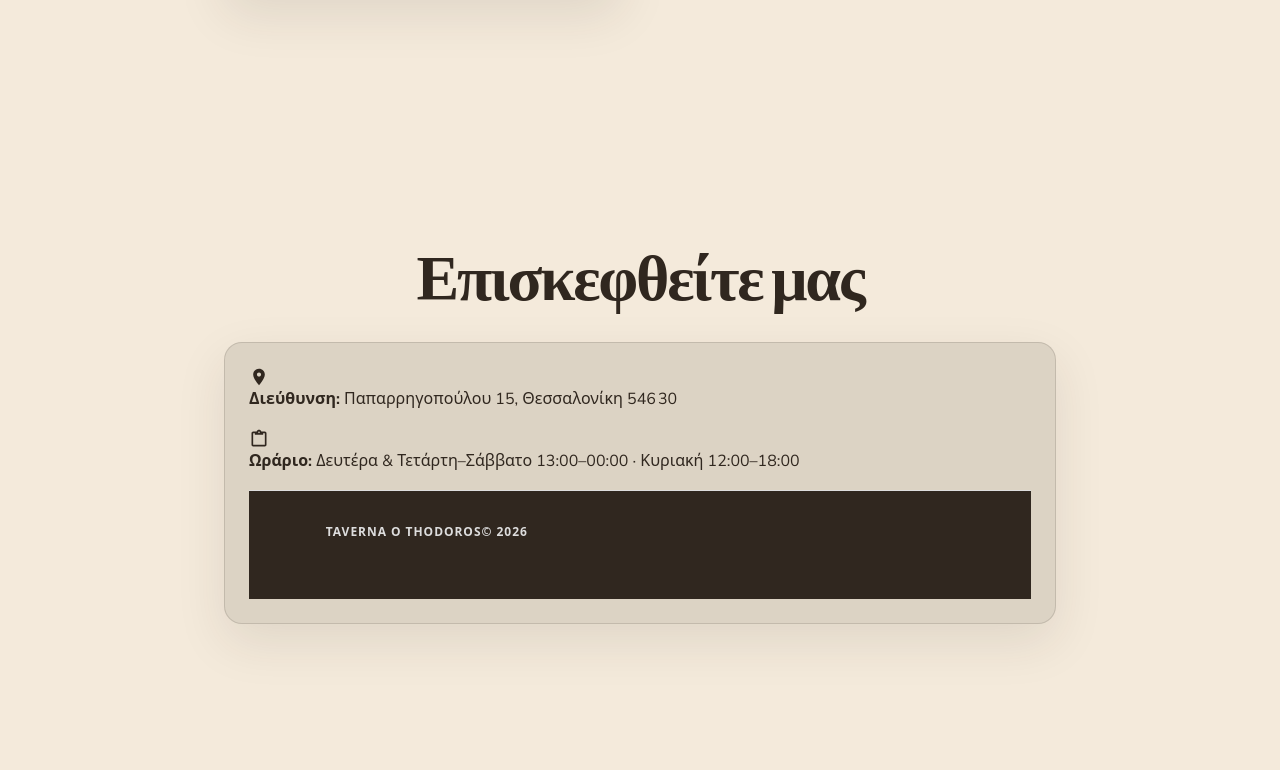
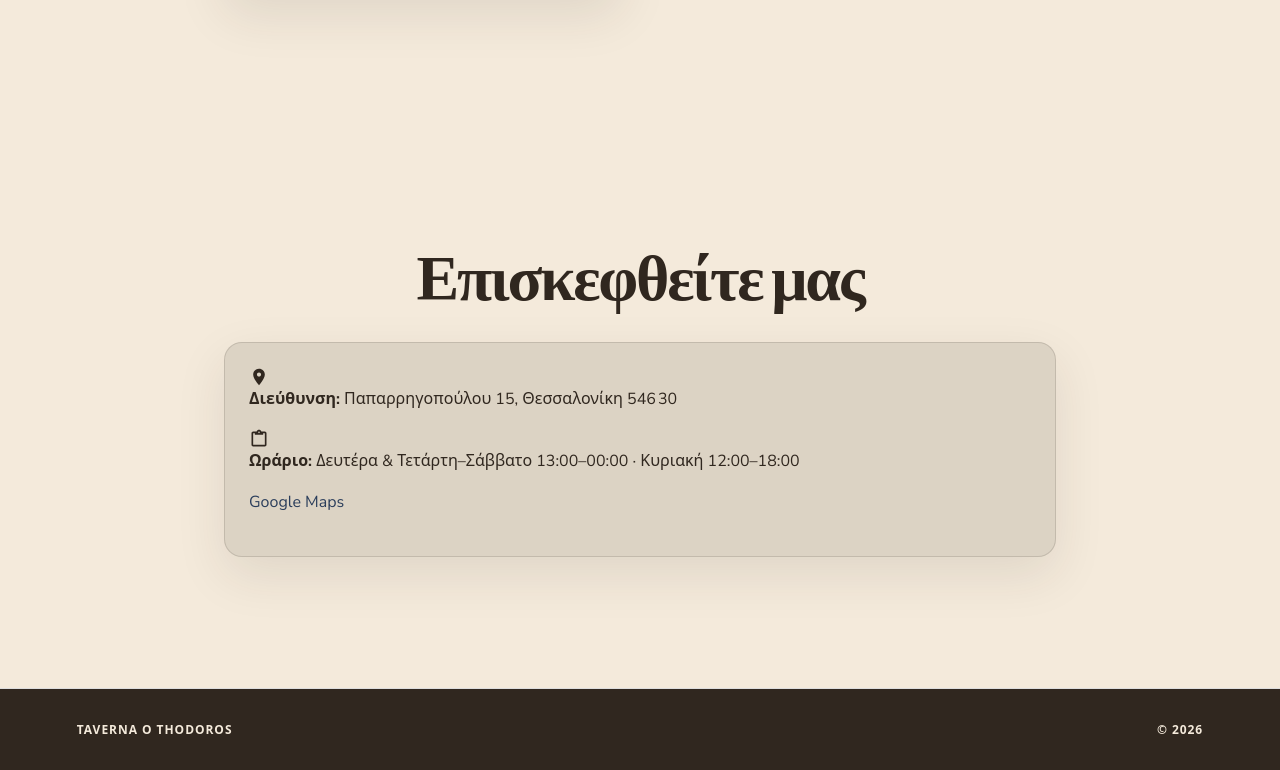
Before and after one commit to manosake21/taverna-o-thodoros-demo, a plain HTML site: page index.html in a window 1280 px wide. Shown: the part 1115-1885 px from the top of the page. Drawn offline with nearby package versions, Linux system fonts and the light colour scheme.

Commit message:
fix: close truncated HTML structures and dead anchors

```diff
--- a/index.html
+++ b/index.html
@@ -243,4 +243,4 @@ html{scroll-padding-top:5rem} body{overflow-x:hidden;text-wrap:pretty} a,button{
       <p><svg class="icon" aria-hidden="true" viewBox="0 0 24 24"><path d="M12 2C8.13 2 5 5.13 5 9c0 5.25 7 13 7 13s7-7.75 7-13c0-3.87-3.13-7-7-7zm0 9.5c-1.38 0-2.5-1.12-2.5-2.5S10.62 6.5 12 6.5s2.5 1.12 2.5 2.5S13.38 11.5 12 11.5z"/></svg><strong>Διεύθυνση:</strong> Παπαρρηγοπούλου 15, Θεσσαλονίκη 546 30</p>
       <p><svg class="icon" aria-hidden="true" viewBox="0 0 24 24"><path d="M19 3h-4.18C14.4 1.84 13.3 1 12 1s-2.4.84-2.82 2H5c-1.1 0-2 .9-2 2v14c0 1.1.9 2 2 2h14c1.1 0 2-.9 2-2V5c0-1.1-.9-2-2-2zm-7 0c.55 0 1 .45 1 1s-.45 1-1 1-1-.45-1-1 .45-1 1-1zm7 16H5V5h2v2h10V5h2v14z"/></svg><strong>Ωράριο:</strong> Δευτέρα &amp; Τετάρτη–Σάββατο 13:00–00:00 · Κυριακή 12:00–18:00</p>
       <p>
-        <a href="https://maps.google.com/?cid=9764032765703413196" target="_blank" rel="noopener"><footer id="contact" style="padding:2rem 6vw;border-top:1px solid #ddd;display:flex;justify-content:space-between;gap:1rem;flex-wrap:wrap;font:600 .75rem system-ui;letter-spacing:.08em;text-transform:uppercase"><span>Taverna O Thodoros</span><span>© 2026</span></footer></body></html>
+        <a href="https://maps.google.com/?cid=9764032765703413196" target="_blank" rel="noopener">Google Maps</a></p></div></section></main><footer id="contact" style="padding:2rem 6vw;border-top:1px solid #ddd;display:flex;justify-content:space-between;gap:1rem;flex-wrap:wrap;font:600 .75rem system-ui;letter-spacing:.08em;text-transform:uppercase"><span>Taverna O Thodoros</span><span>© 2026</span></footer></body></html>
```
